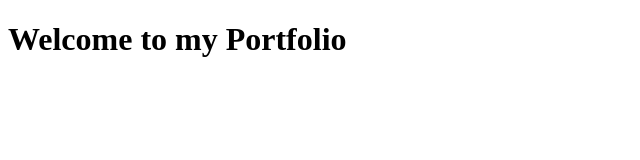
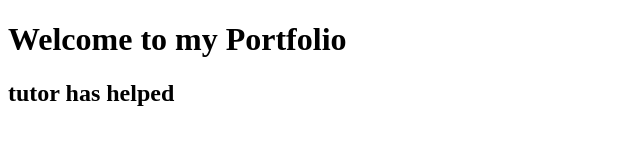
Before and after one commit to JCogs/tutor1, a plain HTML site: page index.html in a window 1280 px wide. Shown: the whole page, without its empty margins (0-640 px from the left). Drawn offline with Linux system fonts and the light colour scheme.

Commit message:
this is me adding new features

```diff
--- a/index.html
+++ b/index.html
@@ -5,5 +5,7 @@
 </head>
 <body>
     <h1>Welcome to my Portfolio</h1>
+    <h2>tutor has helped</h2>
+</body>
 </body>
 </html>
```
